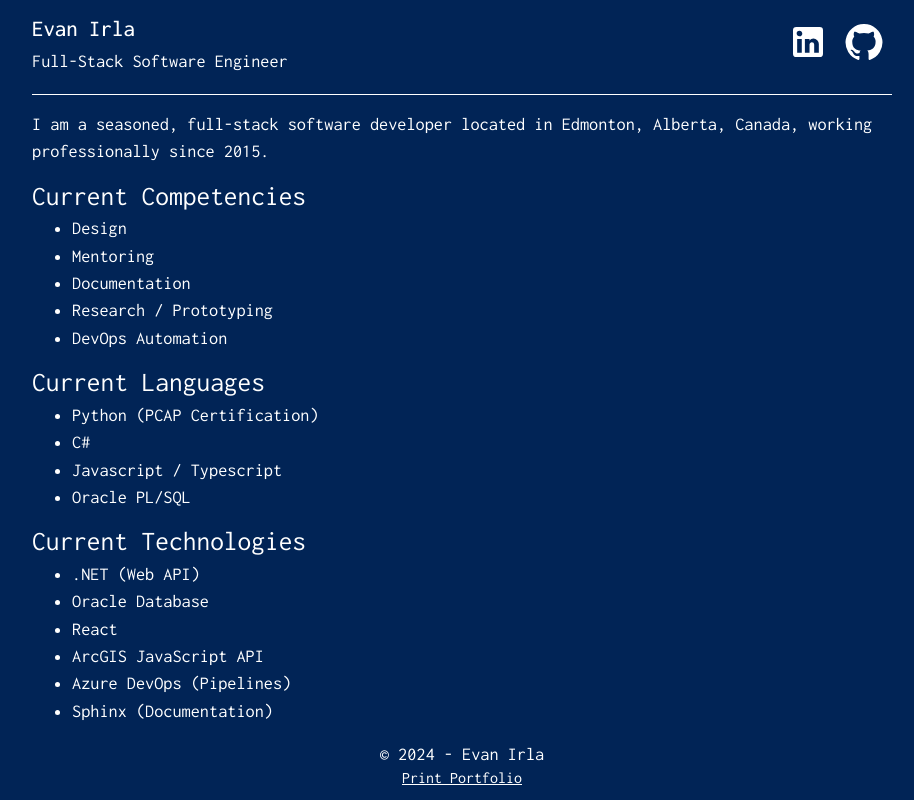
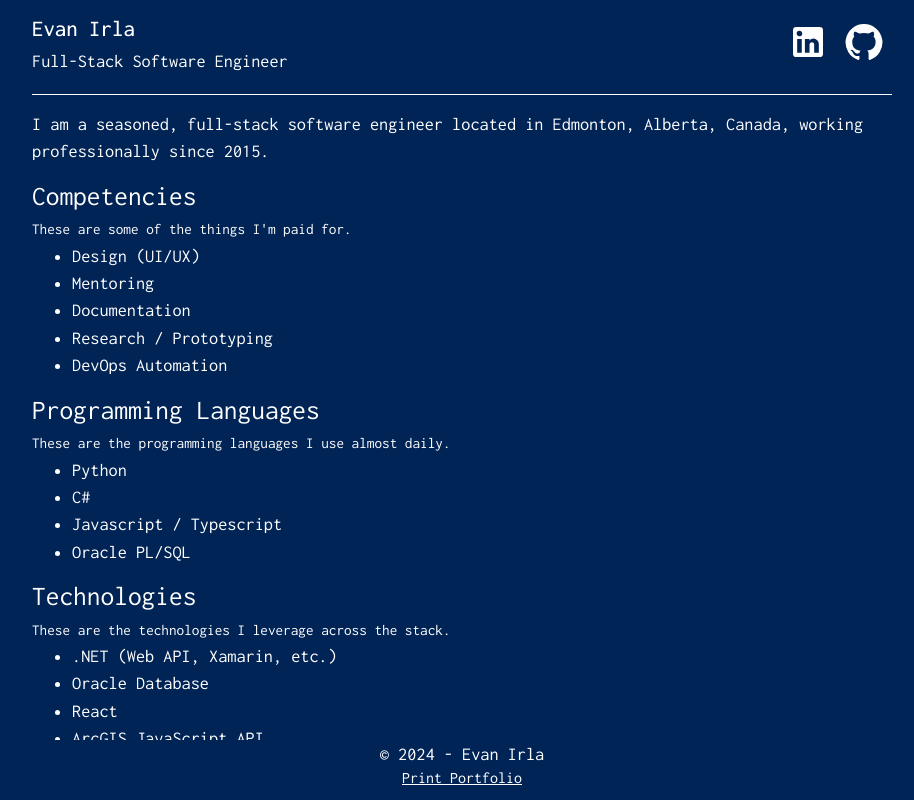
Before and after one commit to evanirla/website, a React (Create React App) app: page / in a window 1280 px wide. Shown: the whole page, without its empty margins (178-1092 px from the left). Built offline with nearby package versions, Linux system fonts and the light colour scheme.

Commit message:
Putting more thought into organization and content

```diff
--- a/src/App.tsx
+++ b/src/App.tsx
@@ -35,14 +35,15 @@ function App() {
       <main style={{ flex: 1, overflowY: "scroll" }}>
         <section>
           <Typography>
-            I am a seasoned, full-stack software developer located in Edmonton, Alberta, Canada, working professionally since 2015.
+            I am a seasoned, full-stack software engineer located in Edmonton, Alberta, Canada, working professionally since 2015.
           </Typography>
         </section>
         <section>
-          <Typography variant='h5'>Current Competencies</Typography>
+          <Typography variant='h5'>Competencies</Typography>
           <Typography>
+            <small>These are some of the things I'm paid for.</small>
             <ul>
-                <li>Design</li>
+              <li>Design (UI/UX)</li>
               <li>Mentoring</li>
               <li>Documentation</li>
               <li>Research / Prototyping</li>
@@ -51,10 +52,11 @@ function App() {
           </Typography>
         </section>
         <section>
-          <Typography variant='h5'>Current Languages</Typography>
+          <Typography variant='h5'>Programming Languages</Typography>
           <Typography>
+            <small>These are the programming languages I use almost daily.</small>
             <ul>
-              <li>Python (PCAP Certification)</li>
+              <li>Python</li>
               <li>C#</li>
               <li>Javascript / Typescript</li>
               <li>Oracle PL/SQL</li>
@@ -62,10 +64,11 @@ function App() {
           </Typography>
         </section>
         <section>
-        <Typography variant='h5'>Current Technologies</Typography>
+          <Typography variant='h5'>Technologies</Typography>
           <Typography>
+            <small>These are the technologies I leverage across the stack.</small>
             <ul>
-            <li>.NET (Web API)</li>
+              <li>.NET (Web API, Xamarin, etc.)</li>
               <li>Oracle Database</li>
               <li>React</li>
               <li>ArcGIS JavaScript API</li>
@@ -75,8 +78,37 @@ function App() {
           </Typography>
         </section>
         <section>
+          <Typography variant='h5'>Certifications</Typography>
+          <Typography>
+            <small>These are the the things that other people say I'm good at.</small>
+            <ul>
+              <li><Link href="https://pythoninstitute.org/pcap">Associate Python Programmer (PCAP)</Link></li>
+              <li><Link href="https://www.cjisonline.com/">CJIS Online</Link></li>
+            </ul>
+          </Typography>
+        </section>
+        <section>
+          <Typography variant='h5'>Interests</Typography>
+          <Typography>
+          <small>These are the the things that I'd like to get better at.</small>
+            <ul>
+              <li>System Architecture</li>
+              <li>Team Leadership</li>
+              <li>Technical Writing</li>
+              <li>CI/CD Integration</li>
+              <li>Data Analysis</li>
+            </ul>
+          </Typography>
+        </section>
+        <section>
           <Typography variant='h5'>About Me</Typography>
           <Typography>
+            <p>
+              In 2015, I graduated from the <strong>Computer Engineering Technology</strong> program at the <strong>Northern Alberta Institute of Technology</strong>.
+              During the summer I worked on migrating a loss appraisal and adjustment system to Microsoft Dynamics CRM.
+              In the fall, I began a new Software Developer position at <strong>Computronix</strong> on a team building and maintaining the online licensing systems for the B.C. government.
+              Since then, I've been a part of many successful government contracts and have spent the last 5 years working on internal COTS (commercial off-the-shelf) products used by many Client Services teams.
+            </p>
             <p>
               I've been working in information systems for the past 9 years and have built a broad set of skills across technologies and communications.
               I am a trusted senior resource on the teams that I work with, providing input into decisions based on my experience and industry knowledge.
--- a/src/index.scss
+++ b/src/index.scss
@@ -24,6 +24,10 @@ section {
         overflow-y: visible !important;
     }
 
+    section {
+        page-break-inside: avoid;
+    }
+
     p {
         font-size: smaller !important;
     }
--- a/src/index.tsx
+++ b/src/index.tsx
@@ -14,7 +14,8 @@ const lightTheme = createTheme({
     MuiLink: {
       styleOverrides: {
         root: {
-          textDecorationColor: "white"
+          textDecorationColor: "white",
+          color: "white"
         }
       }
     },
```
Lines whose indentation alone changed are shown as unchanged.
